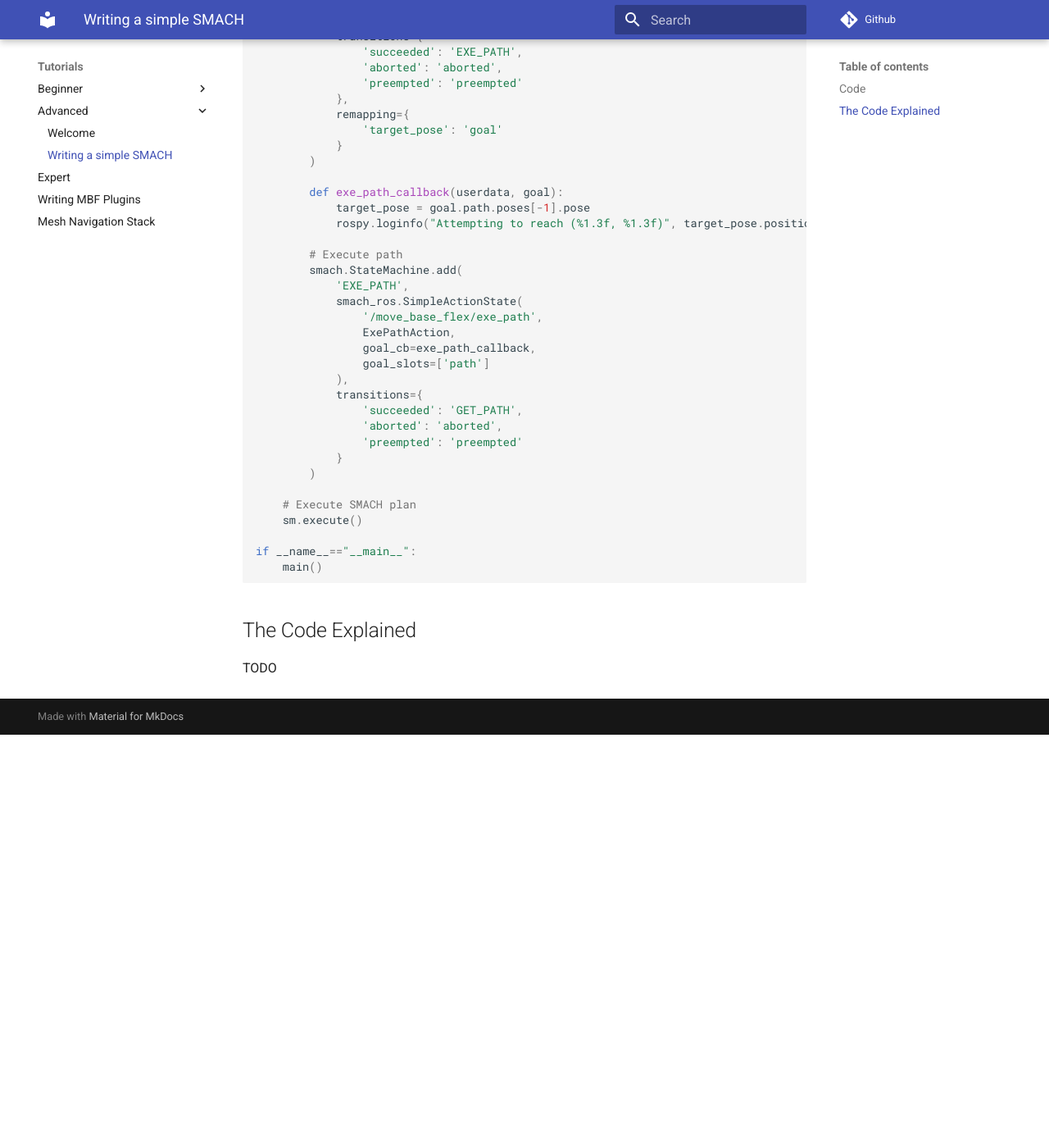
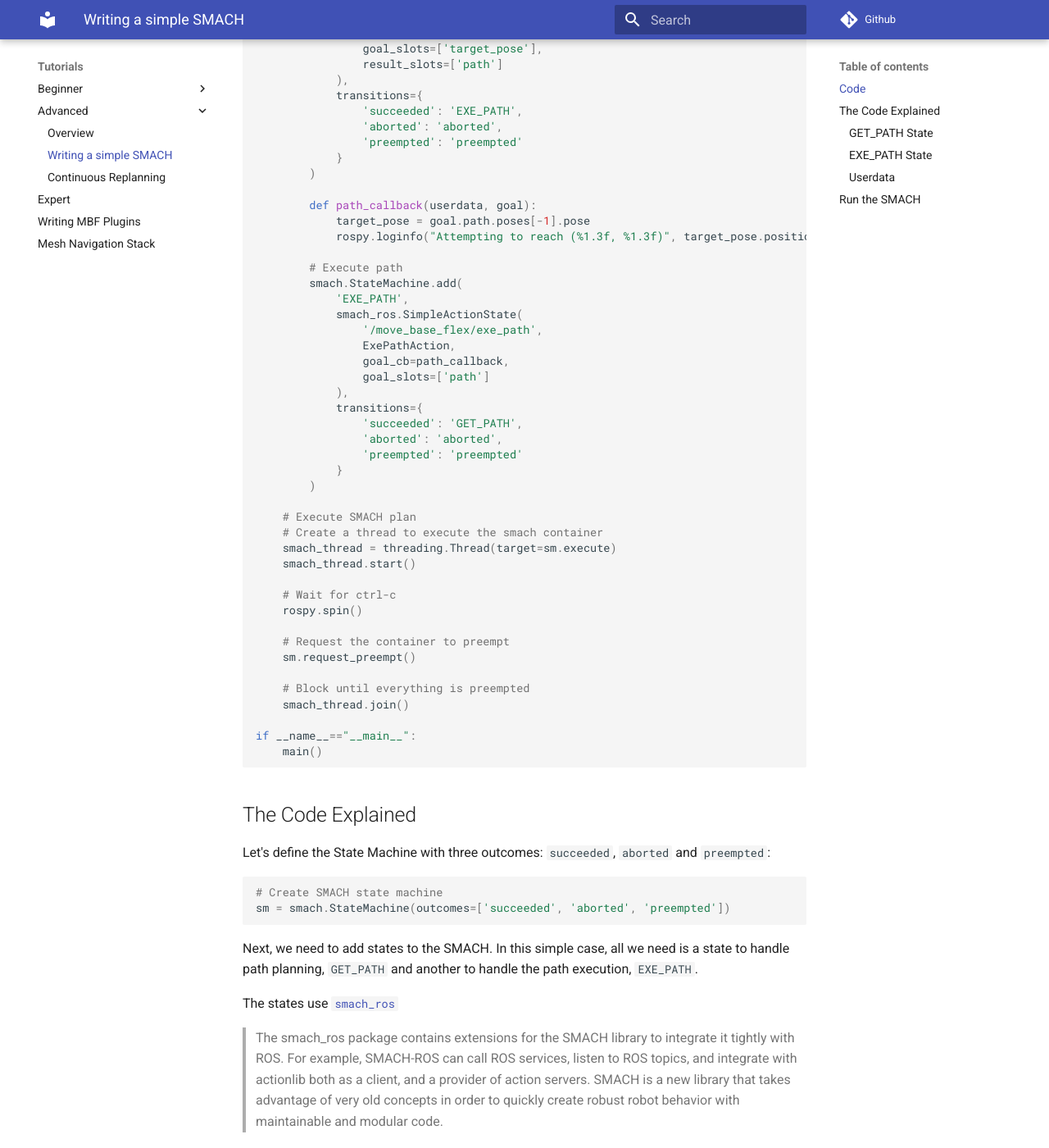
Before and after one commit to naturerobots/mbf_docs, an MkDocs documentation site: the page built from docs/tutorials/advanced/smach.md, in a window 1280 px wide and 1400 px high, scrolled down 1990 px. Shown: the whole window at 82% size. Built offline with MkDocs 1.6.1 and Material for MkDocs 9.7.7, drawn with Linux system fonts in a browser that asks for light colours; comment, search, counter and statistics services are not loaded; before the commit the page ends 2886 px from its top, so only the background shows below that; some of the changed text lies outside the part shown.

Commit message:
add complete advanced smach tutorial

````diff
--- a/docs/tutorials/advanced/smach.md
+++ b/docs/tutorials/advanced/smach.md
@@ -2,16 +2,15 @@
 
 This Tutorial will walk you through writing a simple SMACH. SMACH stands for **S**tate **Mach**ine and is an important concept in the ROS Navigation ecosystem. You can check out the official [ROS SMACH Tutorials](https://wiki.ros.org/smach/Tutorials), as well.
 
-The tutorials up to this point focussed heavily on goal based actions. The following SMACH tutorial will show you how to use Move Base Flex to perform the planning yourself, giving you way more flexibility.
+The following SMACH tutorial will perform the circular path you already know from previous tutorials by using path planning with the `/mbf_msgs/GetPath.action` and execution from within a simple SMACH with `/mbf_msgs/ExePath.action`.
 
 ## Code
-
-TODO
 
 ```python
 import rospy
 import smach
 import smach_ros
+import threading
 
 from geometry_msgs.msg import PoseStamped
 from nav_msgs.msg import Path
@@ -19,6 +18,7 @@ from nav_msgs.msg import Path
 from mbf_msgs.msg import ExePathAction
 from mbf_msgs.msg import GetPathAction
 from mbf_msgs.msg import RecoveryAction
+
 
 def create_pose(x, y, z, xx, yy, zz, ww):
     pose = PoseStamped()
@@ -66,7 +66,7 @@ def main():
     sm = smach.StateMachine(outcomes=['succeeded', 'aborted', 'preempted'])
 
     # Define userdata
-    sm.userdata.goal = None
+    sm.userdata.target_pose = None
     sm.userdata.path = None
     sm.userdata.error = None
     sm.userdata.clear_costmap_flag = False
@@ -75,7 +75,11 @@ def main():
     with sm:
         # path callback
         def get_path_callback(userdata, goal):
-            goal.target_pose = next(target_poses)
+            try:
+                goal.target_pose = next(target_poses)
+            except StopIteration:
+                rospy.logwarn("Reached last target pose")
+                rospy.signal_shutdown("Last goal reached. Shutting down")
 
         # Get path
         smach.StateMachine.add(
@@ -118,7 +119,18 @@ def main():
         )
 
     # Execute SMACH plan
-    sm.execute()
+    # Create a thread to execute the smach container
+    smach_thread = threading.Thread(target=sm.execute)
+    smach_thread.start()
+
+    # Wait for ctrl-c
+    rospy.spin()
+
+    # Request the container to preempt
+    sm.request_preempt()
+
+    # Block until everything is preempted
+    smach_thread.join()
 
 if __name__=="__main__":
     main()
@@ -126,4 +138,130 @@ if __name__=="__main__":
 
 ## The Code Explained
 
-TODO
+Let's define the State Machine with three outcomes: `succeeded`, `aborted` and `preempted`:
+
+```python
+# Create SMACH state machine
+sm = smach.StateMachine(outcomes=['succeeded', 'aborted', 'preempted'])
+```
+
+Next, we need to add states to the SMACH. In this simple case, all we need is a state to handle path planning, `GET_PATH` and another to handle the path execution, `EXE_PATH`.
+
+The states use [`smach_ros`](https://github.com/ros/executive_smach)
+
+> The smach_ros package contains extensions for the SMACH library to integrate it tightly with ROS. For example, SMACH-ROS can call ROS services, listen to ROS topics, and integrate with actionlib both as a client, and a provider of action servers. SMACH is a new library that takes advantage of very old concepts in order to quickly create robust robot behavior with maintainable and modular code.
+
+### GET_PATH State
+
+```python
+smach.StateMachine.add(
+    'GET_PATH',
+    smach_ros.SimpleActionState(
+        '/move_base_flex/get_path',
+        GetPathAction,
+        goal_cb=get_path_callback,
+        goal_slots=['target_pose'],
+        result_slots=['path']
+    ),
+    transitions={
+        'succeeded': 'EXE_PATH',
+        'aborted': 'aborted',
+        'preempted': 'preempted'
+    },
+    remapping={
+        'target_pose': 'goal'
+    }
+)
+```
+
+In our case, we need access to
+
+* the goal, to tell out robot about the next waypoint: `goal_slots=['target_pose']`
+* the path, to tell the next state which path to execute: `result_slots=['path']`
+
+While the goal_slots define the input values, result_slots indicate the output values.
+
+The seconds parameter tells the SMACH which action server to use to receive a path: `/move_base_flex/get_path` with the `mbf_msgs/GetPathAction` we already know from the beginner tutorials.
+
+The `transitions` parameters configures which states are visited next, depending on the result of the state.
+
+**Note**: If goals/results and userdata are named differently, you can change them with the remapping argument (not necessary in our case). e.g.:
+
+```python
+remapping={
+    'target_pose': 'goal'
+}
+```
+
+Next use this callback to set the goal. After we set the goal, the state calls the `/move_base_flex/get_path` action server, and relays the result to the next state (Shown shortly).
+
+```python
+def get_path_callback(userdata, goal):
+    try:
+        goal.target_pose = next(target_poses)
+    except StopIteration:
+        rospy.logwarn("Reached last target pose")
+        rospy.signal_shutdown("Last goal reached. Shutting down")
+```
+
+### `EXE_PATH` State
+
+```python
+smach.StateMachine.add(
+    'EXE_PATH',
+    smach_ros.SimpleActionState(
+        '/move_base_flex/exe_path',
+        ExePathAction,
+        goal_cb=path_callback,
+        goal_slots=['path']
+    ),
+    transitions={
+        'succeeded': 'GET_PATH',
+        'aborted': 'aborted',
+        'preempted': 'preempted'
+    }
+)
+```
+
+the `EXE_PATH` state receives a path via userdata an is declared with `goal_slots=['path']`. On success, the path will transition to the `GET_PATH` state and will try to plan a new path from there.
+
+The `exe_path_callback` is used for verbosity only
+
+```python
+def exe_path_callback(userdata, goal):
+        target_pose = goal.path.poses[-1].pose
+        rospy.loginfo("Attempting to reach (%1.3f, %1.3f)", target_pose.position.x, target_pose.position.y)
+```
+
+
+### Userdata
+
+Finally, the result and goal slots we used to determine how the data will be passed between states, need to be set in the [userdata](http://wiki.ros.org/smach/Tutorials/User%20Data):
+
+```python
+# Define userdata
+sm.userdata.goal = None
+sm.userdata.path = None
+```
+
+## Run the SMACH
+
+Launch gazebo
+
+```bash
+export TURTLEBOT3_MODEL=burger
+roslaunch turtlebot3_gazebo turtlebot3_world.launch
+```
+
+as well as Move Base Flex
+
+```bash
+export TURTLEBOT3_MODEL=burger
+roslaunch mbf_advanced amcl_demo_mbf.launch
+```
+
+Finally, start the SMACH
+
+```bash
+rosrun mbf_advanced circle_smach.py
+```
--- a/mkdocs.yml
+++ b/mkdocs.yml
@@ -26,7 +26,7 @@ nav:
     - Tutorials: tutorials/overview.md
   - Tutorials:
     - Beginner:
-      - Welcome: tutorials/beginner/welcome.md
+      - Overview: tutorials/beginner/overview.md
       - Basic Navigation: tutorials/beginner/basic_navigation.md
       - Beyond the Relay - Move Base Flex: tutorials/beginner/beyond_relay.md
       - Path Planning: tutorials/beginner/path_planning.md
@@ -34,11 +34,13 @@ nav:
         - Overview: tutorials/beginner/parameters/overview.md
         - MBF Parameters: tutorials/beginner/parameters/mbf_parameters.md
     - Advanced:
-      - Welcome: tutorials/advanced/welcome.md
+      - Overview: tutorials/advanced/overview.md
       - Writing a simple SMACH: tutorials/advanced/smach.md
-    - Expert: tutorials/expert.md
+      - Continuous Replanning: tutorials/advanced/continuous_replanning.md
+    - Expert: tutorials/expert/overview.md
     - Writing MBF Plugins: tutorials/writing_mbf_plugins.md
     - Mesh Navigation Stack: tutorials/mesh_navigation_stack.md
   - Concepts:
     - Architecture: concepts/architecture.md
+    - At A Glance: concepts/at_a_glance.md
     - Navigation Servers: concepts/navigation_servers.md
````
Also changed, not shown: other parts of docs/tutorials/advanced/smach.md (+2 -5 lines), docs/concepts/at_a_glance.md (added, +1 -0 lines), docs/tutorials/advanced/continuous_replanning.md (added, +9 -0 lines), docs/tutorials/beginner/overview.md (renamed from docs/tutorials/beginner/welcome.md, +1 -1 lines), docs/tutorials/beginner/parameters/mbf_parameters.md (+4 -0 lines), docs/tutorials/expert/overview.md (renamed from docs/tutorials/expert.md, +1 -0 lines), docs/tutorials/overview.md (+3 -3 lines), docs/tutorials/advanced/overview.md (renamed from docs/tutorials/advanced/welcome.md).
